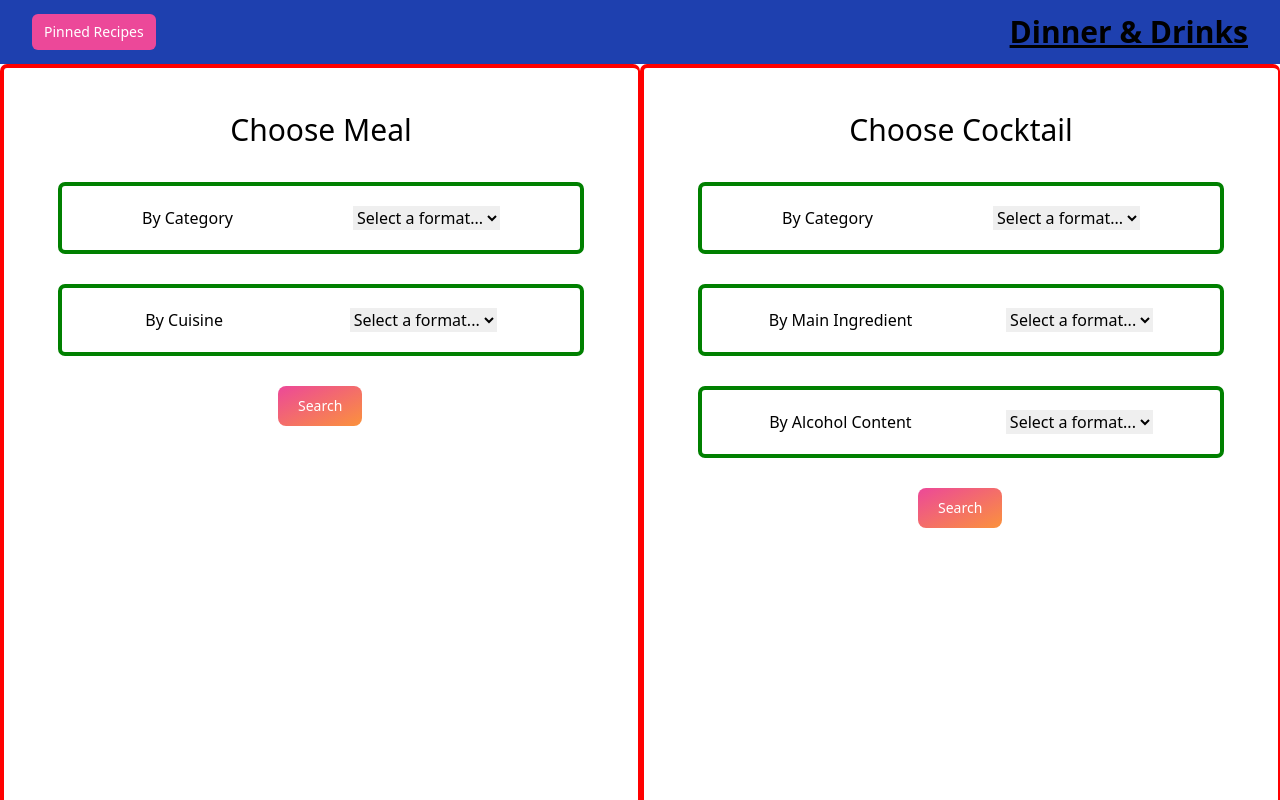
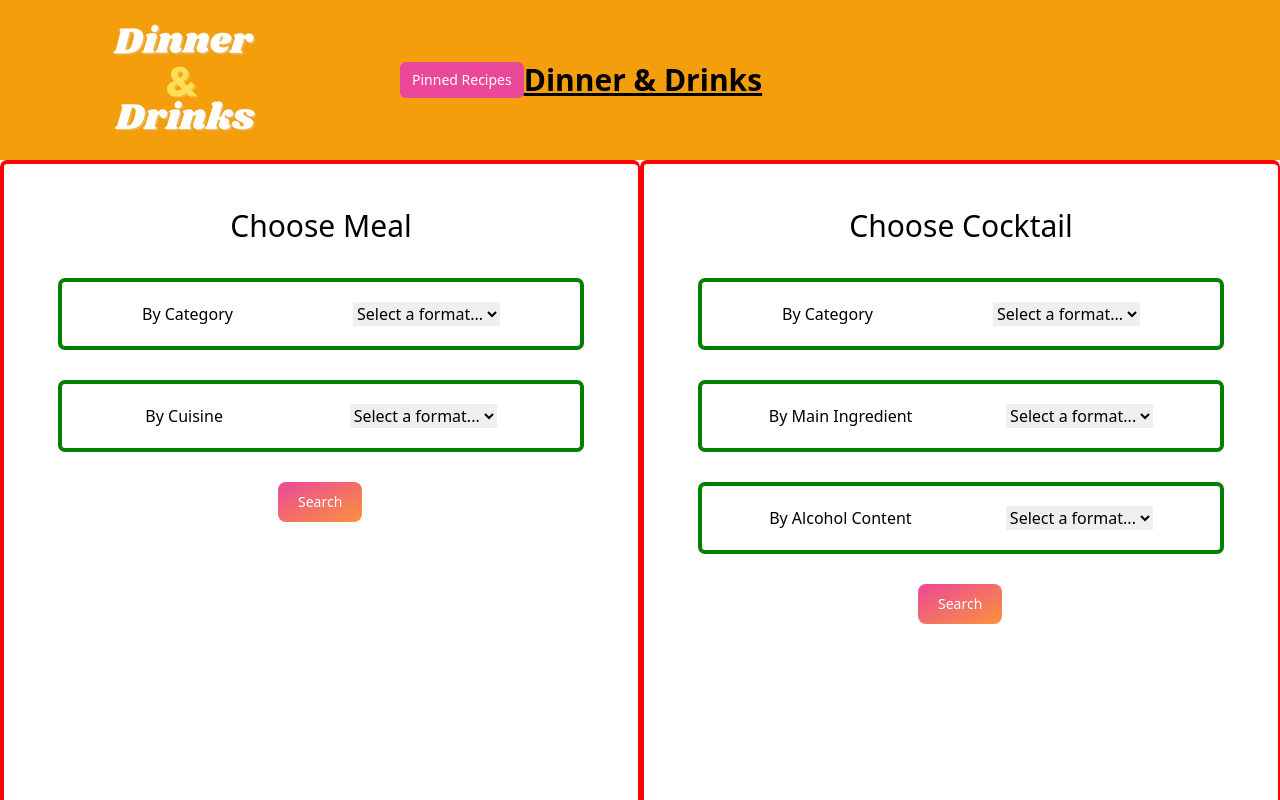
Before and after one commit to enanesh/dinner-and-drinks, a plain HTML site: page index.html in a window 1280 px wide. Shown: the top 800 px of the page. Drawn offline with nearby package versions, Linux system fonts and the light colour scheme; no server answers.

Commit message:
Change of  Header Colors

```diff
--- a/index.html
+++ b/index.html
@@ -18,10 +18,11 @@
   <!--NAV BAR-->
 
     <header class="min-h-full">
-         <nav class="bg-blue-800">
-          <div class="mx-auto max-w-7xl px-4 sm:px-6 lg:px-8">
-            <div class="flex h-16 items-center justify-between">
+         <nav class="bg-amber-500">
+
+            <div class="flex h-40 items-center ">
              <!--this space is for the icon-->
+             <img src="./assets/images/Logo.png">
             <button id = "pinned-recipes" class = "bg-pink-500 text-white px-3 py-2 rounded-md text-sm font-medium">Pinned Recipes</button>
             <h1 class="text-3xl font-bold underline">Dinner & Drinks</h1>
 
```
Also changed, not shown: assets/images/Logo.png (added).
